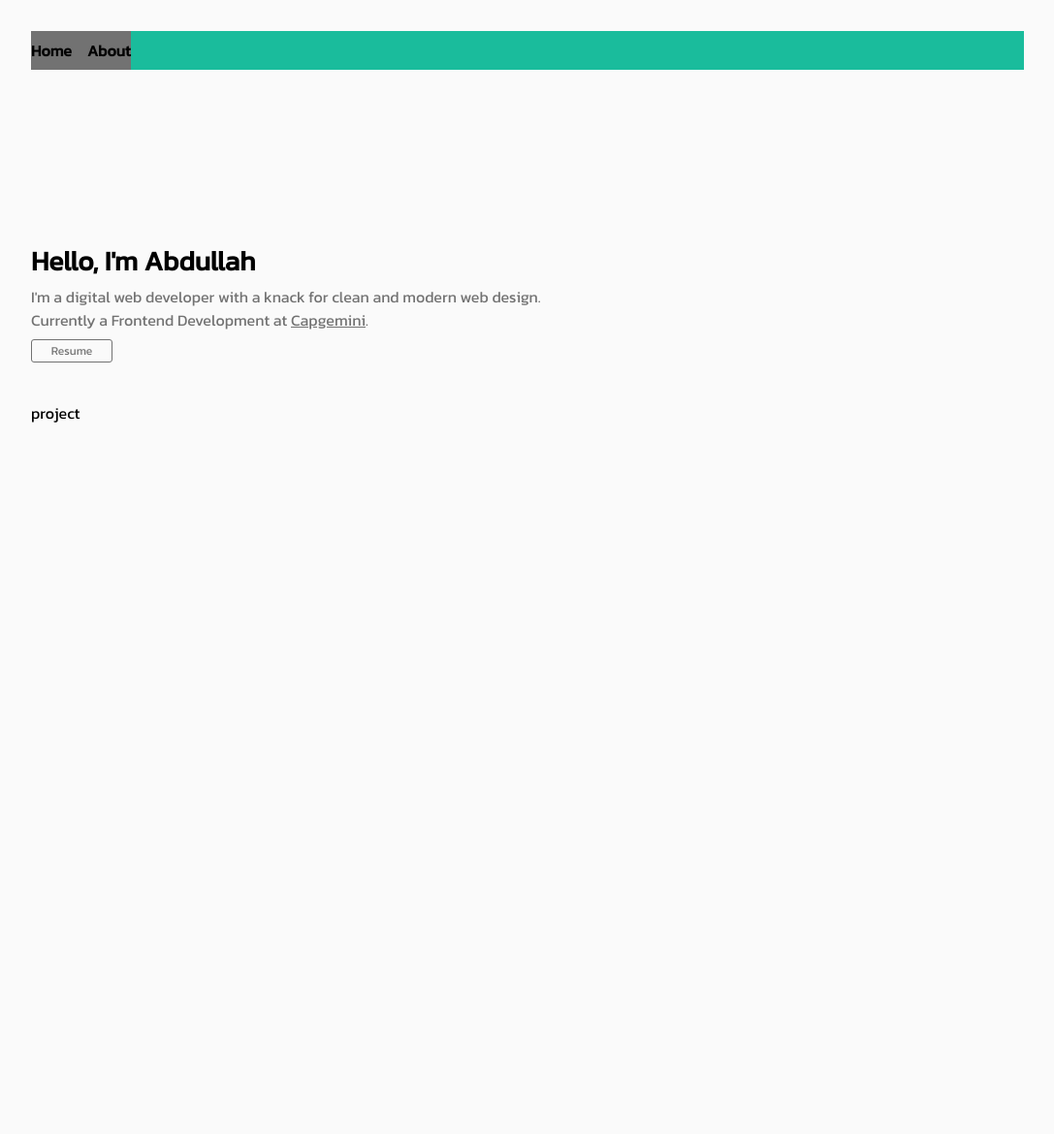
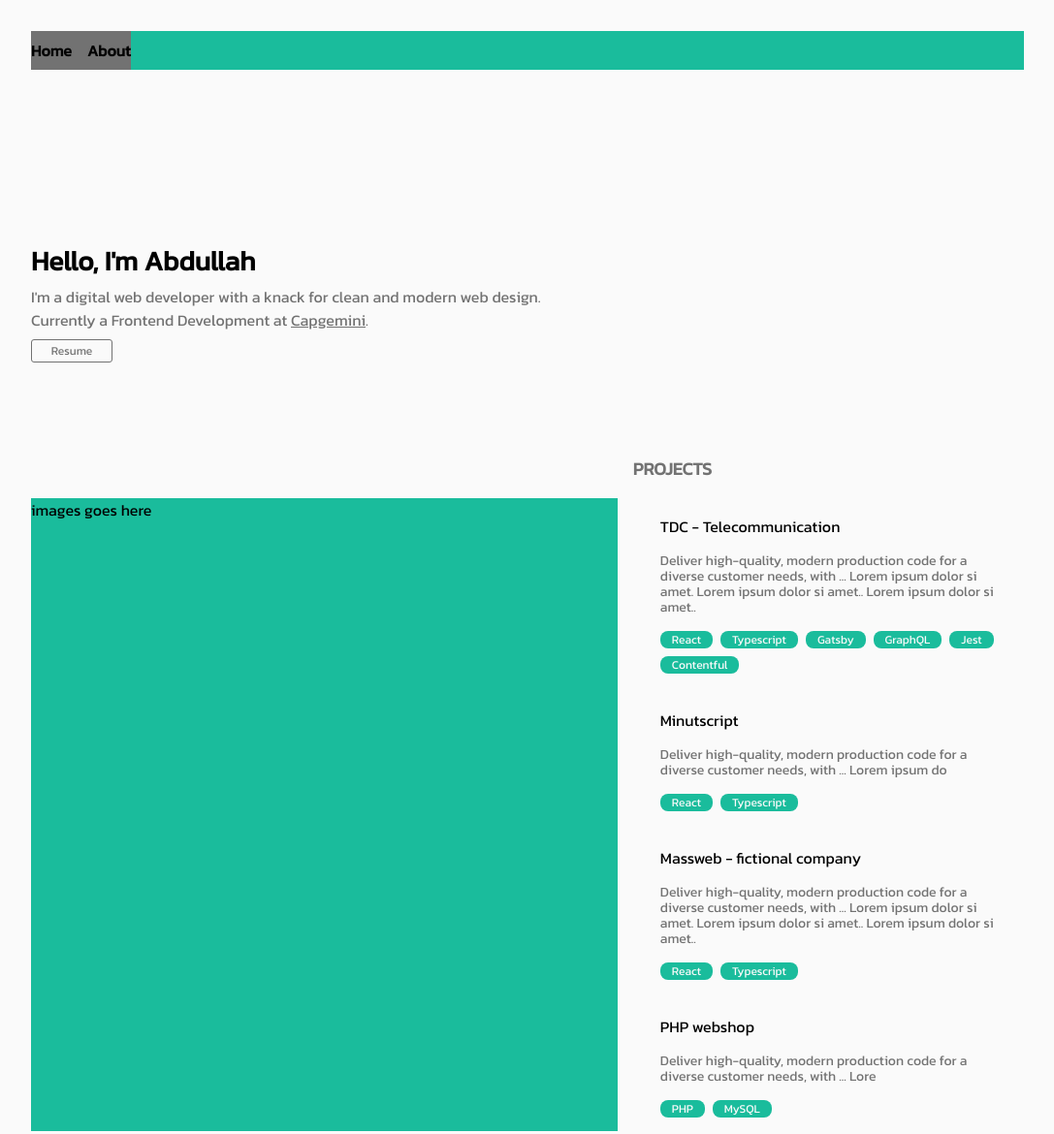
Before and after one commit to Aoksuz/portfolio, an Astro site: page / in a window 1280 px wide. Shown: the whole page at 97% size, without its empty margins (96-1183 px from the left). Before the commit the page ends 800 px from the top, so only its background shows below. Built offline with nearby package versions, Linux system fonts and the light colour scheme; Astro itself is replaced by a stand-in of ours.

Commit message:
added work on cards

```diff
--- /dev/null
+++ b/src/components/Card/Card.astro
@@ -0,0 +1,20 @@
+---
+import Tag from '../Tag.astro'
+import { projects } from './projects'
+---
+
+{
+  projects.map((card) => {
+    return (
+      <div class=' flex flex-col gap-4 w-full px-[28px] py-[14px] rounded-[4px] hover:bg-primary hover:bg-opacity-10 hover:shadow ease-in-out duration-200'>
+        <h3>{card.title}</h3>
+        <p class='text-md leading-[16px] text-grey'>{card.description}</p>
+        <div class='flex flex-wrap gap-2'>
+          {card.tags.map((tag) => (
+            <Tag tag={tag} />
+          ))}
+        </div>
+      </div>
+    )
+  })
+}
--- /dev/null
+++ b/src/components/Card/projects.jsx
@@ -0,0 +1,22 @@
+export const projects = [
+  {
+    title: 'TDC - Telecommunication',
+    description: 'Deliver high-quality, modern production code for a diverse customer needs, with ... Lorem ipsum dolor si amet. Lorem ipsum dolor si amet.. Lorem ipsum dolor si amet..',
+    tags: ['React', 'Typescript', 'Gatsby', 'GraphQL', 'Jest', 'Contentful']
+  },
+  {
+    title: 'Minutscript',
+    description: 'Deliver high-quality, modern production code for a diverse customer needs, with ... Lorem ipsum do',
+    tags: ['React', 'Typescript']
+  },
+  {
+    title: 'Massweb - fictional company',
+    description: 'Deliver high-quality, modern production code for a diverse customer needs, with ... Lorem ipsum dolor si amet. Lorem ipsum dolor si amet.. Lorem ipsum dolor si amet..',
+    tags: ['React', 'Typescript']
+  },
+  {
+    title: 'PHP webshop',
+    description: 'Deliver high-quality, modern production code for a diverse customer needs, with ... Lore',
+    tags: ['PHP', 'MySQL']
+  }
+]
--- a/src/components/Projects.astro
+++ b/src/components/Projects.astro
@@ -1,5 +1,14 @@
+---
+import Card from './Card/Card.astro'
 ---
 
----
-
-<div>project</div>
+<div class='flex gap-4'>
+  <!-- <Image /> -->
+  <div class='w-3/5 mt-[44px] bg-primary'>images goes here</div>
+  <div class='w-2/5'>
+    <h2 class='mb-5 text-grey font-bold text-[18px]'>PROJECTS</h2>
+    <div class='flex flex-col gap-2'>
+      <Card />
+    </div>
+  </div>
+</div>
--- /dev/null
+++ b/src/components/Tag.astro
@@ -0,0 +1,9 @@
+---
+interface Props {
+  tag: string
+}
+
+const { tag } = Astro.props
+---
+
+<div class='bg-primary rounded-lg px-3 text-white text-sm'>{tag}</div>
--- a/src/pages/index.astro
+++ b/src/pages/index.astro
@@ -6,7 +6,7 @@ const pageTitle = 'Home'
 ---
 
 <Layout title={pageTitle}>
-  <div class='mt-44 mb-10'>
+  <div class='mt-44 mb-24'>
     <h1 class='text-h1 bold font-bold'>Hello, I'm Abdullah</h1>
     <p class='text-p text-grey mt-1 mb-2'>
       I'm a digital web developer with a knack for clean and modern web design.
--- a/tailwind.config.js
+++ b/tailwind.config.js
@@ -30,7 +30,9 @@ module.exports = {
     },
     fontSize: {
       h1: '1.75rem',
-      p: '1rem'
+      p: '1rem',
+      md: '0.875rem',
+      sm: '0.75rem'
     },
     extend: {
       borderRadius: {
```
